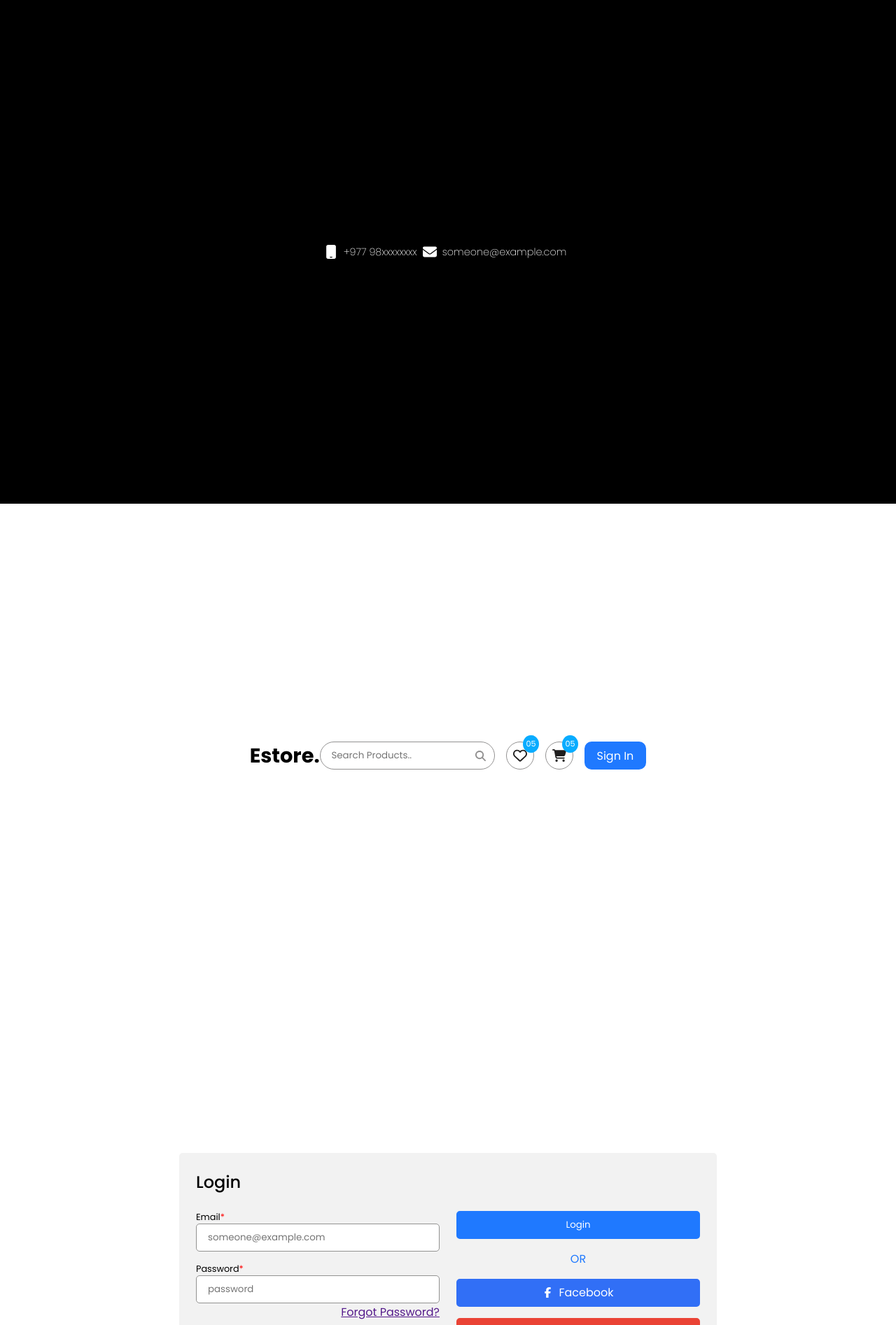
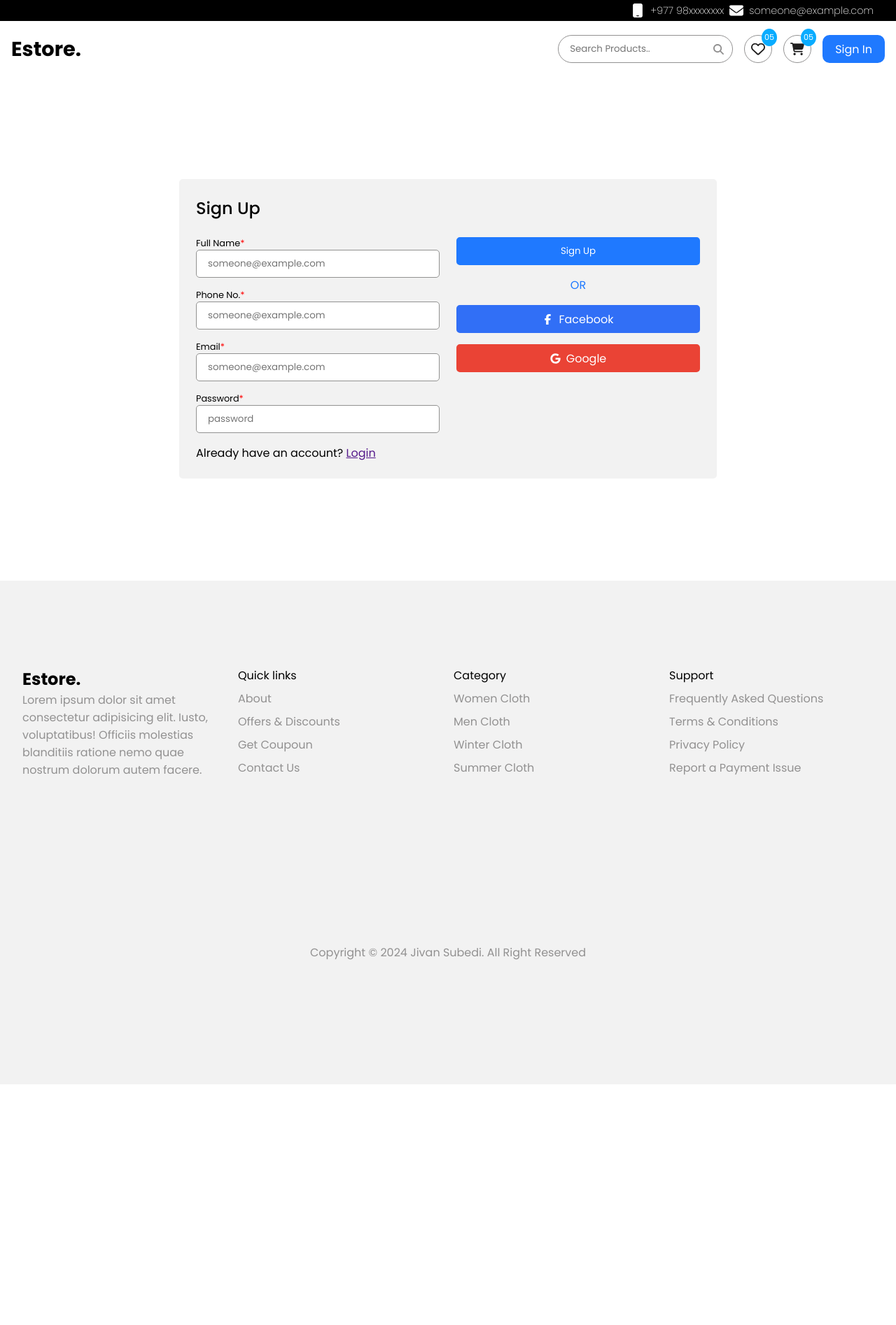
Before and after one commit to JIVAN-SUBEDI/ecommerceEstore, a Vue app: page / in a window 1280 px wide. Shown: the top 1894 px of the page at 70% size. After the commit the page ends 1550 px from the top, so only its background shows below. Built offline with nearby package versions, Linux system fonts and the light colour scheme.

Commit message:
update registration page

```diff
--- a/src/App.vue
+++ b/src/App.vue
@@ -1,14 +1,14 @@
 <template>
-<loginPage></loginPage>
+<registerPage></registerPage>
 </template>
 
 <script>
-import loginPage from './components/othersPage/loginPage.vue';
+import registerPage from './components/othersPage/registerPage.vue';
 
 export default {
   name: 'App',
   components: {
-    loginPage
+    registerPage
   }
 }
 </script>
--- a/src/components/othersPage/loginPage.vue
+++ b/src/components/othersPage/loginPage.vue
@@ -1,7 +1,7 @@
 <template>
     <headerVue/>
     <navbarVue/>
-    <div class="container">
+    <div class="container_main">
         <div class="login_container">
             <h2>Login</h2>
             <div class="flex">
@@ -39,7 +39,7 @@ export default{
 }
 </script>
 <style scoped>
-.container{
+.container_main{
     height: calc(100vh - 80px);
     display: flex;
     justify-content: center;
--- a/src/components/othersPage/registerPage.vue
+++ b/src/components/othersPage/registerPage.vue
@@ -1,7 +1,7 @@
 <template>
     <headerVue/>
     <navbarVue/>
-    <div class="container">
+    <div class="container_main">
         <div class="login_container">
             <h2>Sign Up</h2>
             <div class="flex">
@@ -47,7 +47,7 @@ export default{
 }
 </script>
 <style scoped>
-.container{
+.container_main{
     height: calc(100vh - 80px);
     display: flex;
     justify-content: center;
```
